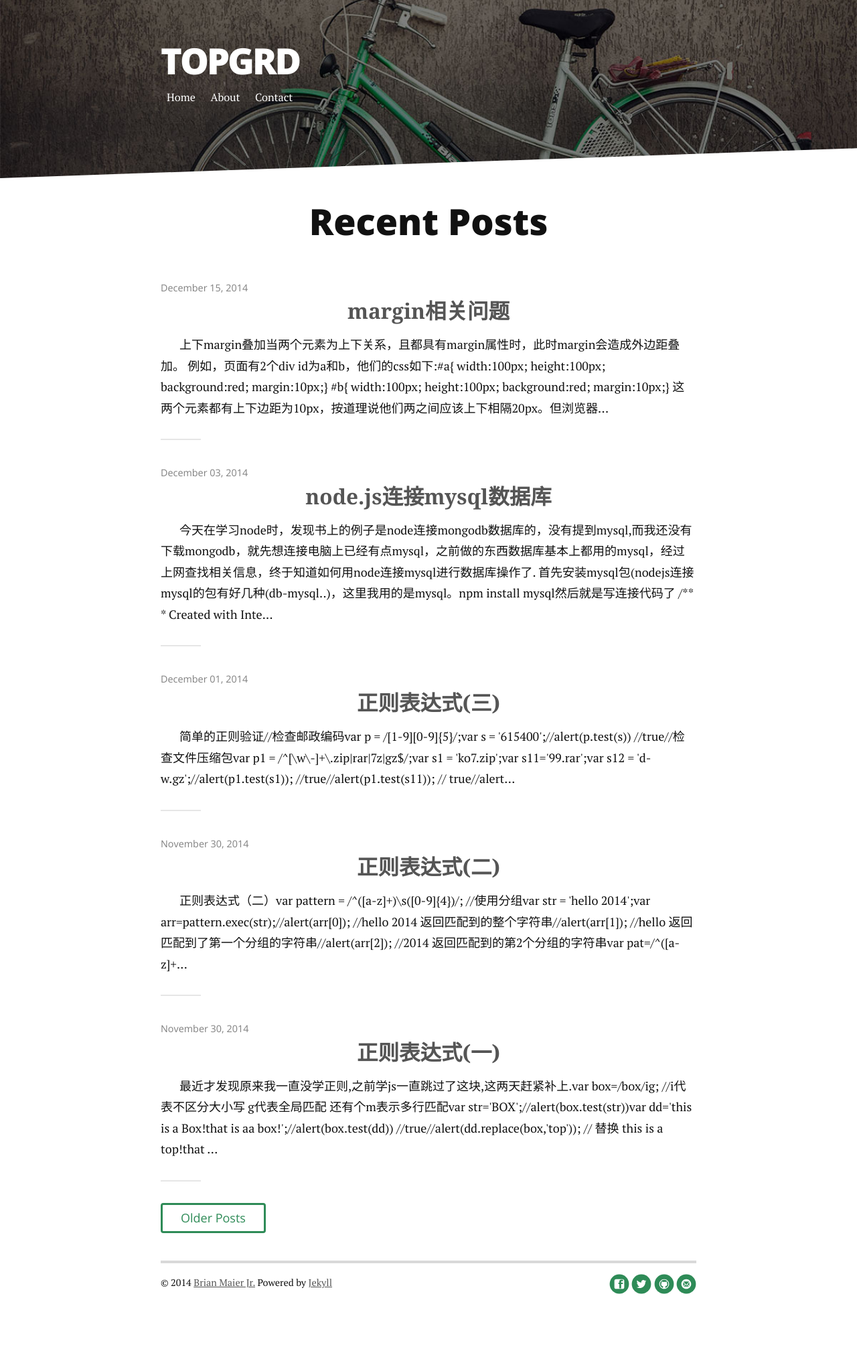
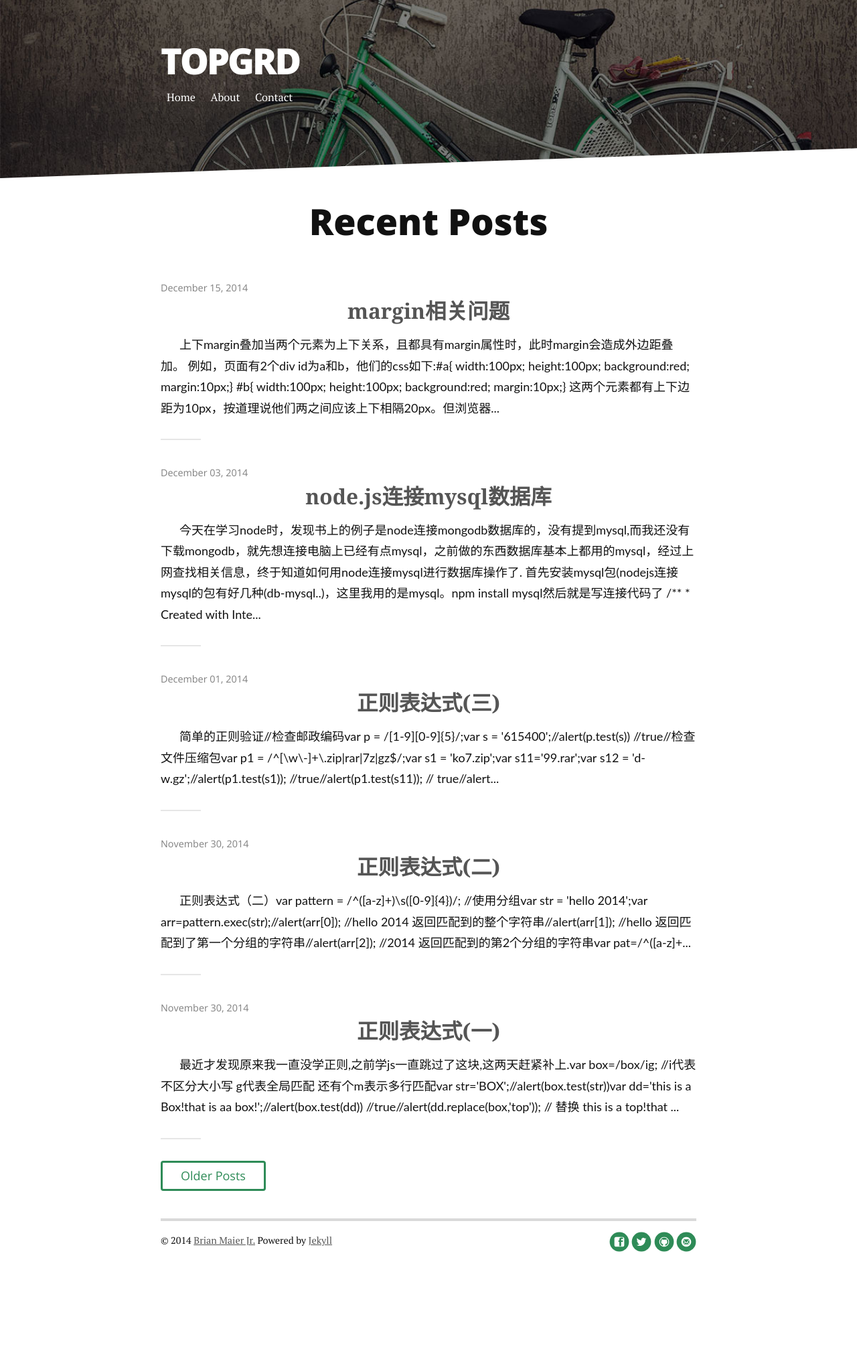
Before and after one commit to TopGrd/Jekyll, a Jekyll site: the page built from index.html, in a window 1280 px wide. Shown: the whole page at 67% size. Built offline with Jekyll 4.4.1, drawn with Linux system fonts in a browser that asks for light colours; nearby versions of some CDN libraries; Markdown is read by kramdown in place of the engine named in the settings; the list of posts is cut into pages by our own code; after the commit the page ends 1957 px from its top, so only the background shows below that.

Commit message:
Update style.css

```diff
--- a/assets/css/style.css
+++ b/assets/css/style.css
@@ -1360,5 +1360,6 @@ pre .variable.global, pre .variable.class, pre .variable.instance {
 }
 .description {
     text-indent: 28px;
+    font-family: Lato, "Microsoft Jhenghei", "Hiragino Sans GB", "Microsoft YaHei", sans-serif;
 }
 }
```
